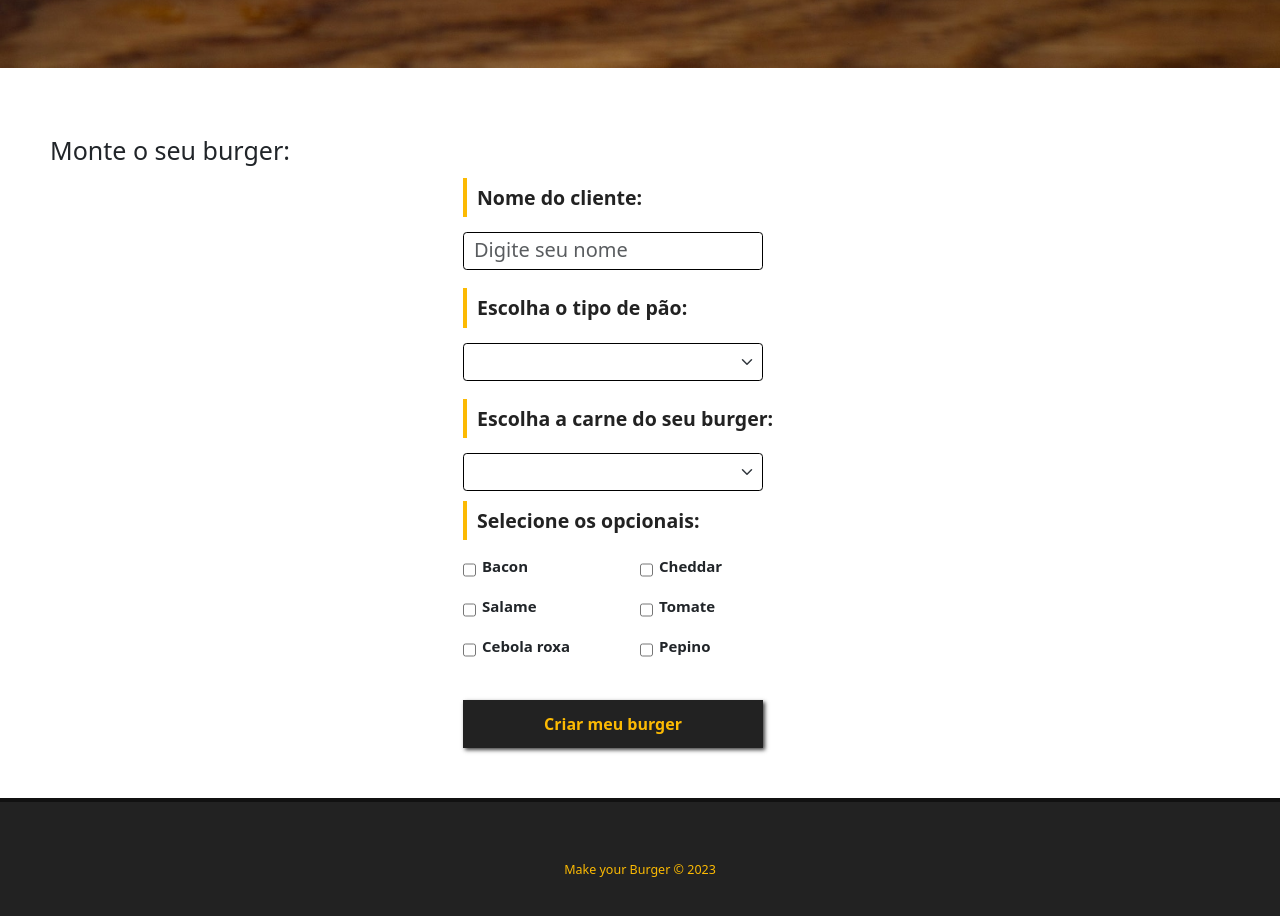
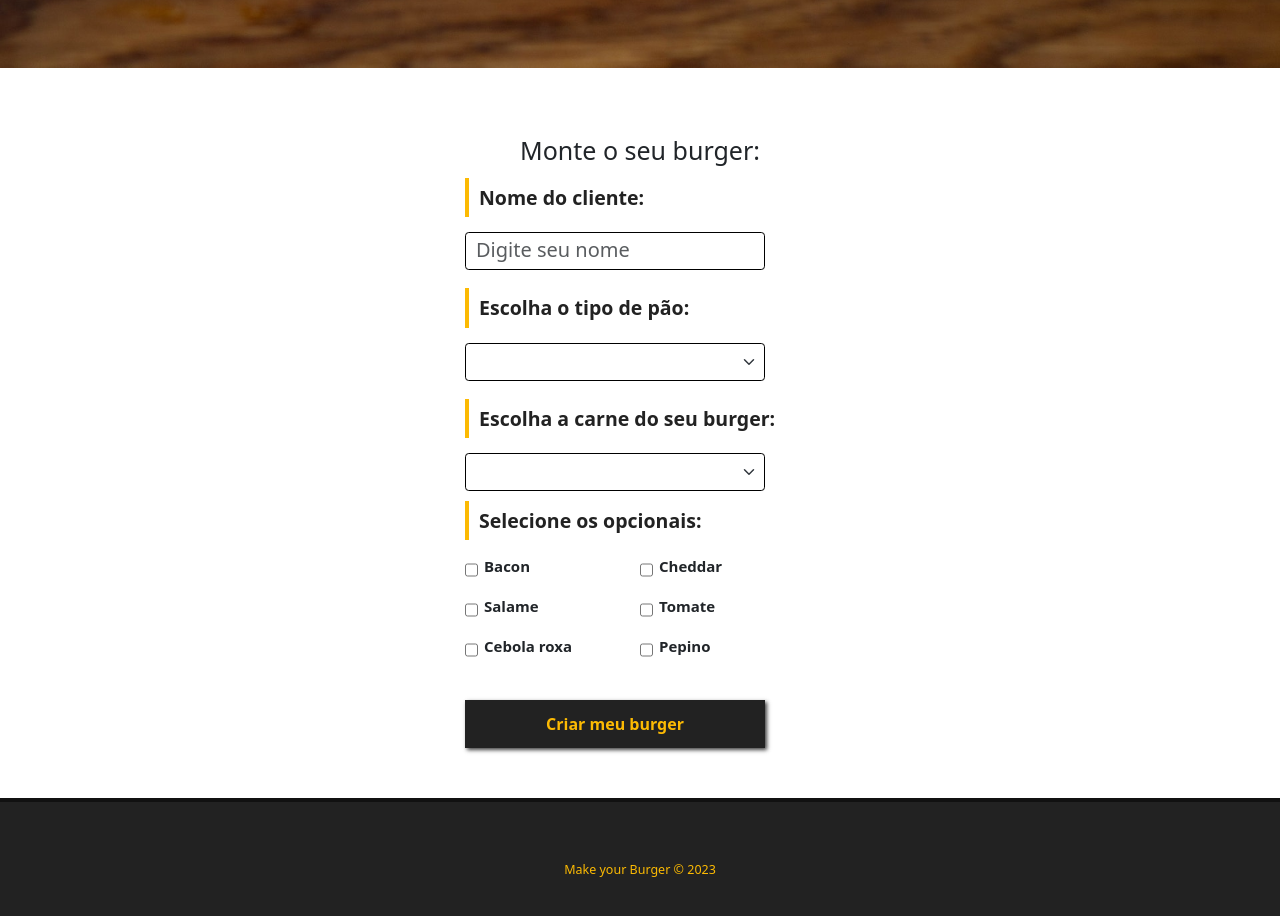
Before and after one commit to pedro-h-fernandes/make_your_burger, a Vue app: page / in a window 1280 px wide. Shown: the part 520-1436 px from the top of the page. Built offline with nearby package versions, Linux system fonts and the light colour scheme; data requests are answered from the project's data file.

Commit message:
implementando bootstrap no forms e no view

```diff
--- a/src/App.vue
+++ b/src/App.vue
@@ -1,4 +1,4 @@
-<template>
+grava<template>
   <Navbar :logo="logo" :alt="alt" />
   <RouterView />
   <Footer />
--- a/src/components/Banner.vue
+++ b/src/components/Banner.vue
@@ -13,8 +13,8 @@ export default {
 <style scoped>
 #main-banner {
     background: url('/img/burger.jpg') no-repeat 0 -350px;
+    background-size:cover;
     width: 100%;
-    background-size: cover;
     height: 65vh;
     display: flex;
     align-items: center;
--- a/src/components/BurgerForm.vue
+++ b/src/components/BurgerForm.vue
@@ -101,8 +101,9 @@ onMounted(() => {
 </script>
 <style scoped>
 #burger-form {
-    max-width: 30%;
+    width: fit-content;
     margin: 0 auto;
+    /* background-color: #fcba03; */
     font-size: 5rem;
 }
 
@@ -135,6 +136,7 @@ input::placeholder {
 #opcionais-container {
     flex-direction: row;
     flex-wrap: wrap;
+    width: 350px;
 }
 
 #opcionais-title {
--- a/src/views/HomeView.vue
+++ b/src/views/HomeView.vue
@@ -23,4 +23,10 @@ export default {
   h1{
     text-align: left;
   }
+  main {
+    display: flex;
+    flex-direction: column;
+    justify-content: center;
+    align-items: center;
+  }
 </style>
```
